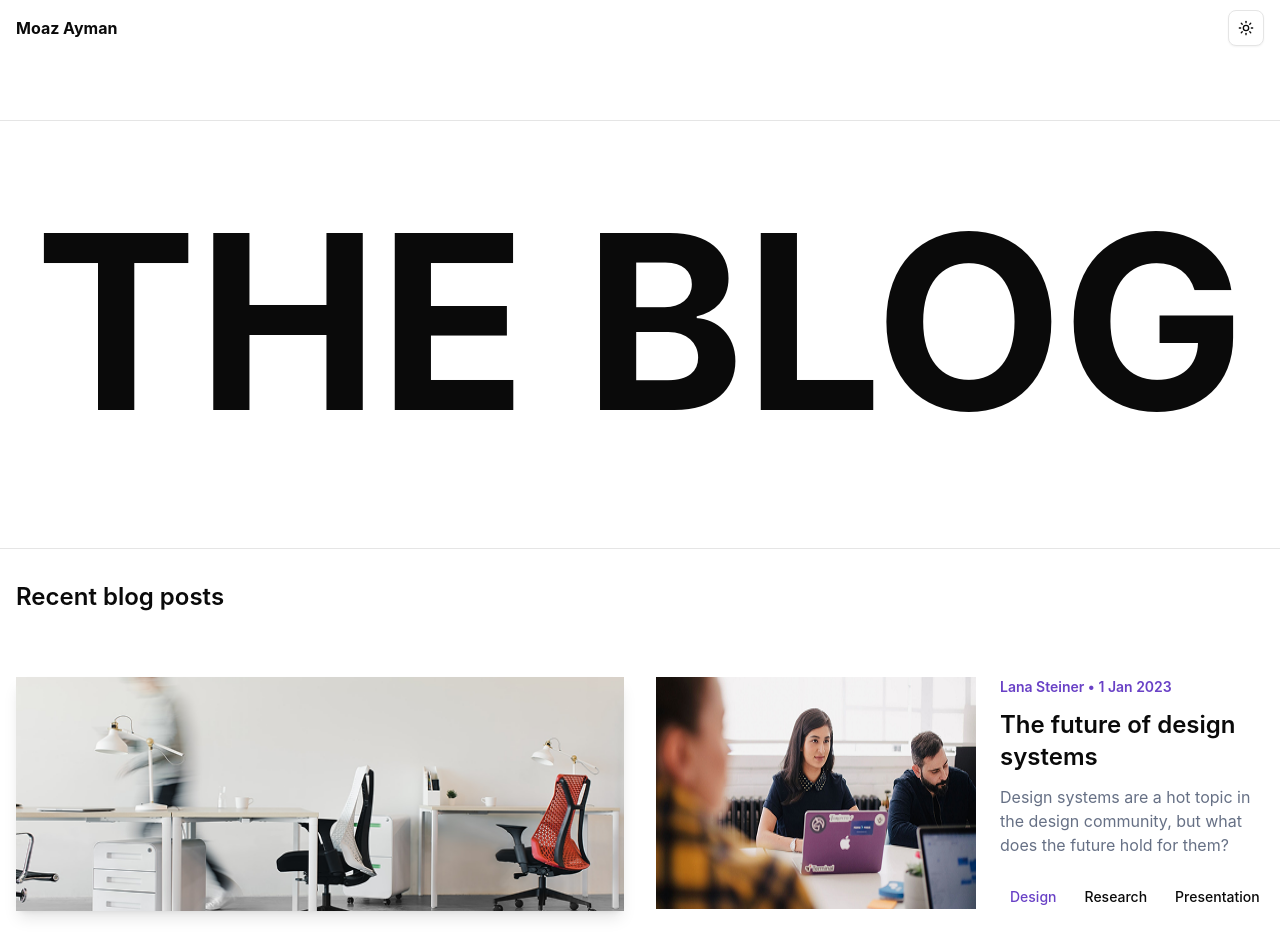
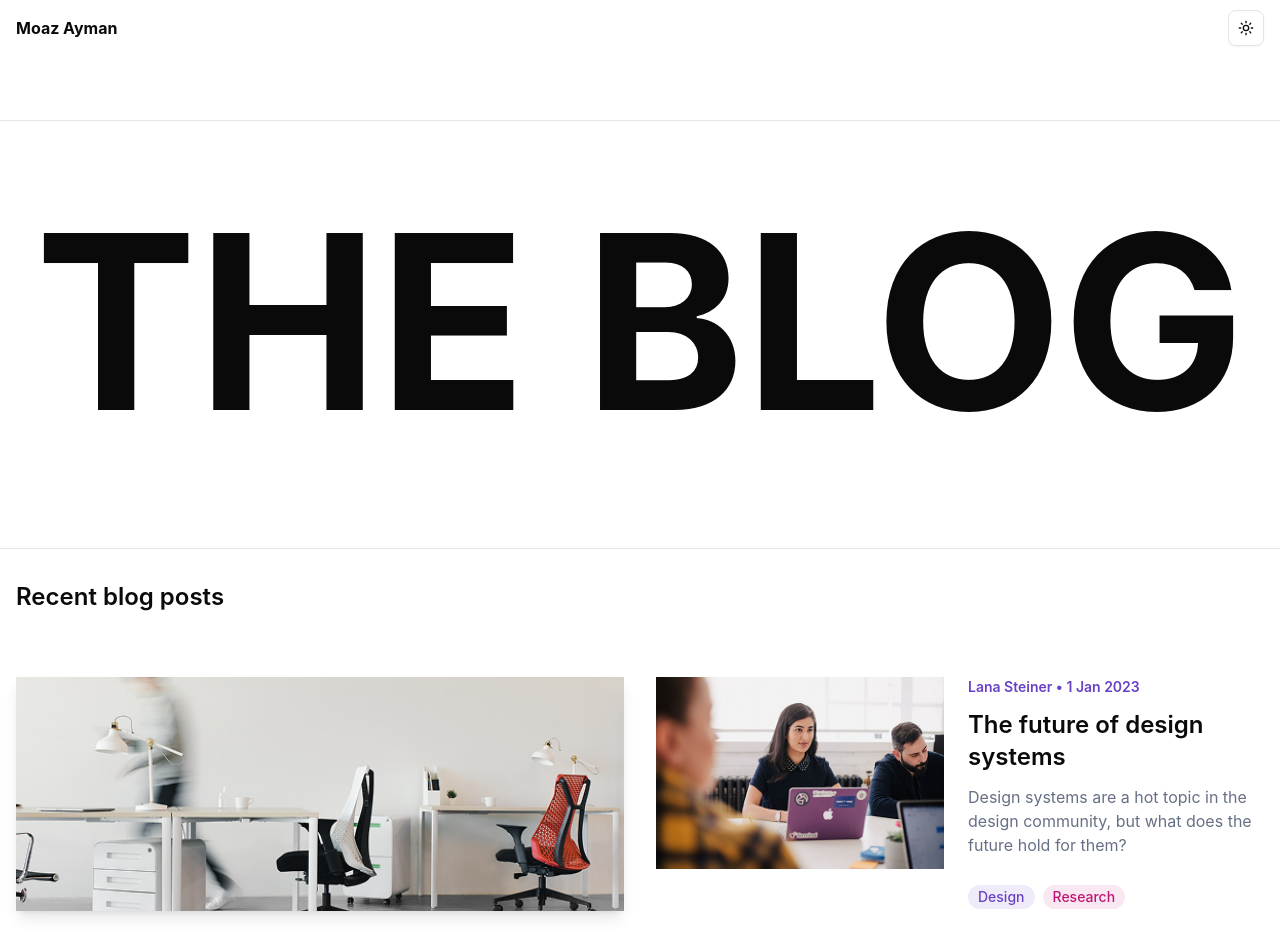
Before and after one commit to GoatMoaz/The-Blog, a Next.js app: page / in a window 1280 px wide. Shown: the top 939 px of the page. Built offline with nearby package versions, Linux system fonts and the light colour scheme.

Commit message:
feat(right-blog): update image rendering and adjust badge colors

```diff
--- a/src/components/home/right-blog.tsx
+++ b/src/components/home/right-blog.tsx
@@ -16,7 +16,15 @@ export default function RightBlog({
 }) {
   return (
     <div className="flex flex-col md:flex-row gap-6 cursor-pointer">
-      <Image src={image} alt="recent2" className="w-full" />
+      <div className="relative w-full md:w-72 h-48 flex-shrink-0">
+        <Image
+          src={image}
+          alt={author}
+          fill
+          className="object-cover"
+          sizes="(max-width: 768px) 100vw, 192px"
+        />
+      </div>
       <div>
         <BlogContent
           author={author}
@@ -25,8 +33,7 @@ export default function RightBlog({
           description={description}
           badges={[
             { content: "Design", color: "primary" },
-            { content: "Research", color: "secondary" },
-            { content: "Presentation", color: "tertiary" },
+            { content: "Research", color: "tertiary" },
           ]}
         />
       </div>
--- a/src/components/ui/badge.tsx
+++ b/src/components/ui/badge.tsx
@@ -1,15 +1,21 @@
-export default function Badge({
-  content,
-  color,
-}: {
-  content: string;
-  color: string;
-}) {
+import { memo } from "react";
+
+const badgeStyles = {
+  primary: "text-badge-primary bg-badge-primary/10",
+  secondary: "text-badge-secondary bg-badge-secondary/10",
+  tertiary: "text-badge-tertiary bg-badge-tertiary/10",
+  default: "text-foreground bg-muted/10",
+} as const;
+
+function Badge({ content, color }: { content: string; color: string }) {
+  const colorKey = color as keyof typeof badgeStyles;
+  const styles = badgeStyles[colorKey] || badgeStyles.default;
+
   return (
-    <p
-      className={`text-badge-${color} font-medium text-sm bg-badge-${color}/10 rounded-full px-2.5 py-0.5`}
-    >
+    <p className={`font-medium text-sm rounded-full px-2.5 py-0.5 ${styles}`}>
       {content}
     </p>
   );
 }
+
+export default memo(Badge);
```
